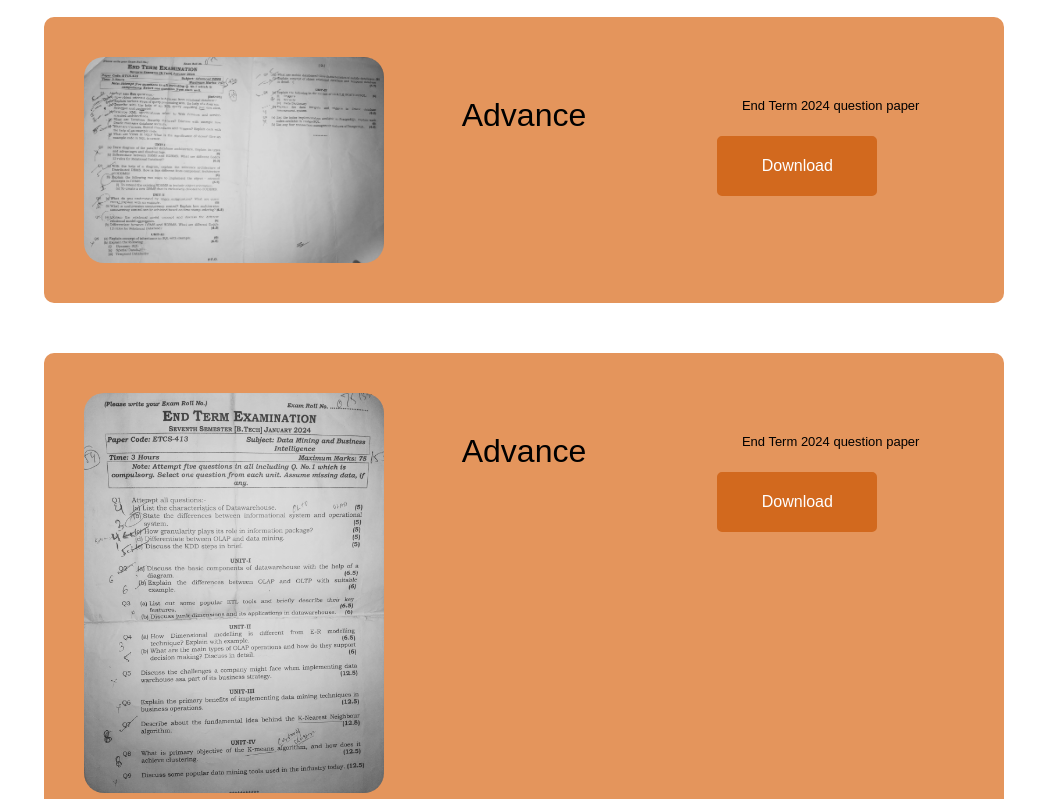
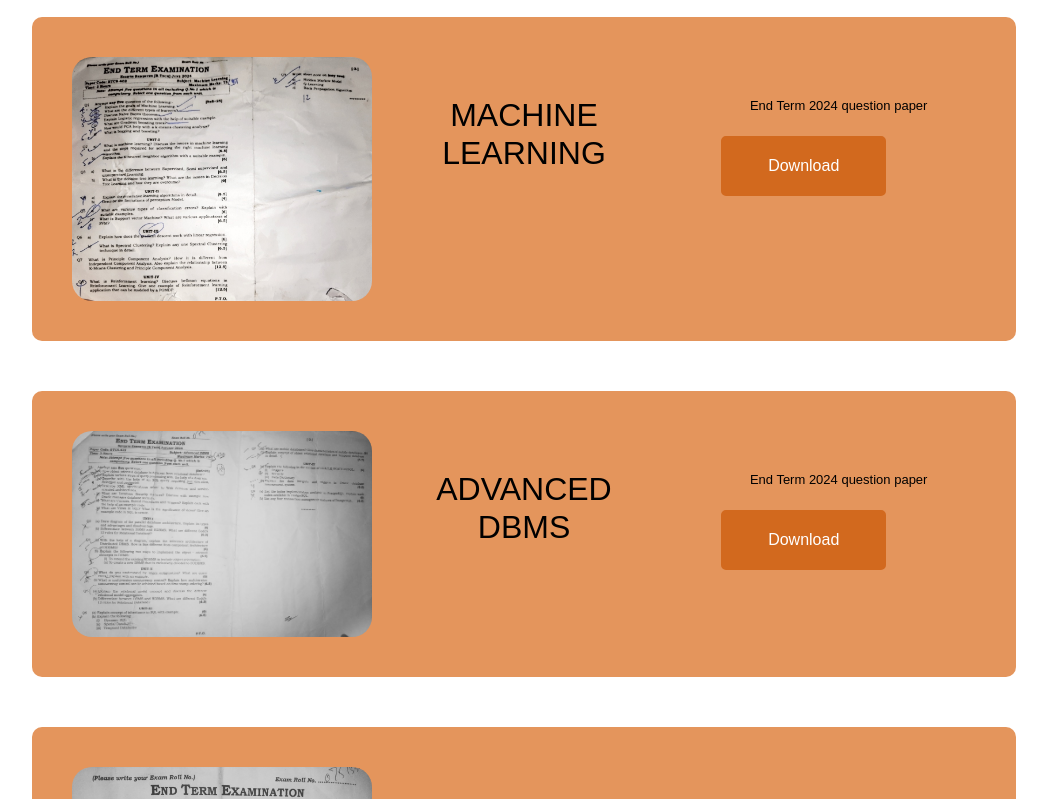
Before and after one commit to shrexa/IPU-stuffs, a plain HTML site: page index.html in a window 1280 px wide. Shown: the part 4140-4939 px from the top of the page, without its empty margins (136-1183 px from the left). Drawn offline with nearby package versions, Linux system fonts and the light colour scheme.

Commit message:
Update index.html

```diff
--- a/index.html
+++ b/index.html
@@ -51,6 +51,14 @@
                         <li><span>Wireless Communication</span><br>End Term 2023</li>
                         <li><span>Advance Database Management System</span><br>End Term 2023</li>
                     </ul>
+                    <div class="tab-contents" id="Education">
+                        <ul>
+                            <li><span>Mobile computing  </span><br>End Term 2024</li>
+                            <li><span>PRINCIPLES OF PROGRAMMING LANGUAGES</span><br>End Term 2024</li>
+                            <li><span>SOFTWARE PROJECT MANAGEMENT </span><br>End Term 2024</li>
+                            <li><span>HUman value Professional ethics</span><br>End Term 2024</li>
+                            <li><span>MACHINE LEARNING</span><br>End Term 2024</li>
+                        </ul>
                 </div>
             </div>
           </div>
@@ -95,13 +103,13 @@
         </div>
         <div class="pdf">
             <img src="./images/SPMend24.jpg">
-            <h2><br>SPM </h2>
+            <h2><br>SOFTWARE PROJECT MANAGEMENT  </h2>
             <p><br><br>End Term 2024 question paper
             <a href="./images/SPMend24.jpg" download class="btn" target="_blank" >Download </a></p>
         </div>
         <div class="pdf">
             <img src="./images/PPL24.jpg">
-            <h2><br>PPL </h2>
+            <h2><br>PRINCIPLES OF PROGRAMMING LANGUAGES </h2>
             <p><br><br>End Term 2024 question paper
             <a href="./images/PPL24.jpg" download class="btn" target="_blank" >Download </a></p>
         </div>
@@ -112,33 +120,39 @@
             <a href="./images/MC24.jpg" download class="btn" target="_blank" >Download </a></p>
         </div>
         <div class="pdf">
+            <img src="./images/ML24.jpg">
+            <h2><br> MACHINE LEARNING </h2>
+            <p><br><br>End Term 2024 question paper
+            <a href="./images/ML24.jpg" download class="btn" target="_blank" >Download </a></p>
+        </div>
+        <div class="pdf">
             <img src="./images/adbms.jpg">
-            <h2><br>Advance </h2>
+            <h2><br>ADVANCED DBMS </h2>
             <p><br><br>End Term 2024 question paper
-            <a href="./images/.jpg" download class="btn" target="_blank" >Download </a></p>
+            <a href="./images/adbms.jpg" download class="btn" target="_blank" >Download </a></p>
         </div>
         <div class="pdf">
             <img src="./images/dmbi.jpg">
-            <h2><br>Advance </h2>
+            <h2><br>DATA MINING AND BUSINESS INTELLIGENCE </h2>
             <p><br><br>End Term 2024 question paper
             <a href="./images/hvpe_midterm.jpg" download class="btn" target="_blank" >Download </a></p>
         </div>
 
         <div class="pdf">
             <img src="./images/hvpeEndterm.jpg">
-            <h2><br>Advance </h2>
-            <p><br><br>End Term 2024 question paper
+            <h2><br>HUman value Professional ethics </h2>
+            <p><br><br>End Term 2020 question paper
             <a href="./images/InfoSec.jpg" download class="btn" target="_blank" >Download </a></p>
         </div>
         <div class="pdf">
             <img src="./images/MLmid23.jpg">
-            <h2><br>Advance </h2>
-            <p><br><br>End Term 2024 question paper
+            <h2><br>MACHINE LEARNING </h2>
+            <p><br><br>Mid Term 2023 question paper
             <a href="./images/.jpg" download class="btn" target="_blank" >Download </a></p>
         </div>
         <div class="pdf">
             <img src="./images/MLsem8.jpg">
-            <h2><br>Advance </h2>
+            <h2><br>bbvvmn  </h2>
             <p><br><br>End Term 2024 question paper
             <a href="./images/.jpg" download class="btn" target="_blank" >Download </a></p>
         </div>
```
